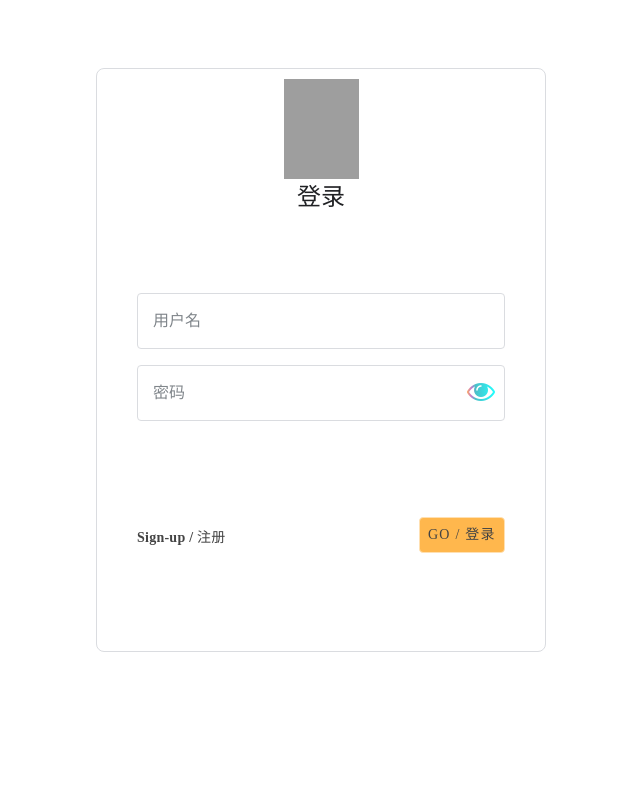
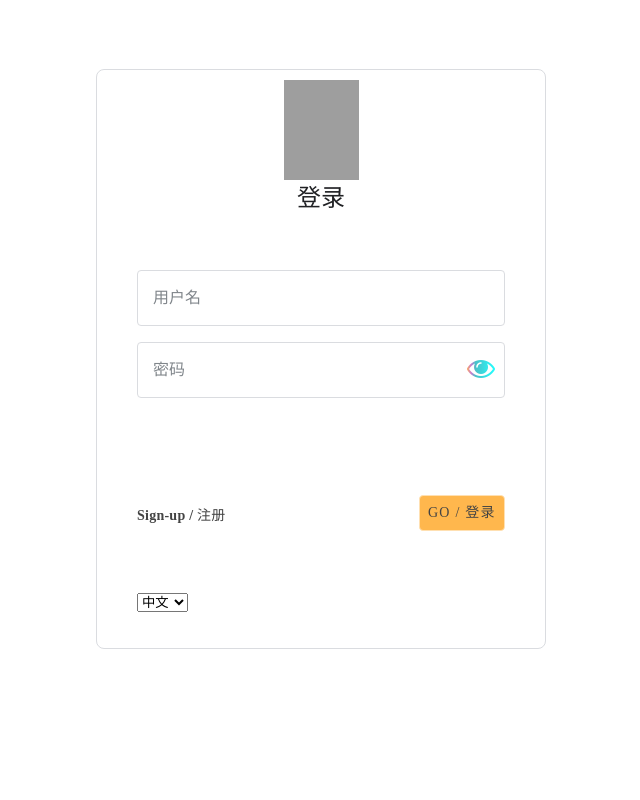
Before and after one commit to yi-ye-zhi-qiu/yeqius_website, a PHP site: page /rootfolder/ in a window 1280 px wide. Shown: the whole page, without its empty margins (319-959 px from the left). Run offline with PHP 8.4, Linux system fonts and the light colour scheme; some libraries are stand-ins or nearby versions; grey boxes are pictures that could not be loaded.

Commit message:
Update index.php

```diff
--- a/index.php
+++ b/index.php
@@ -9,16 +9,15 @@
     <meta name="description" content="Ye Qiu Liam Nathan Isaacs">
     <meta name=viewport content="width=device-width, initial-scale=1">
     <title>Login to 秋</title>
-    <link rel="stylesheet" href="style.css">
+    <link rel="stylesheet" href="css/style.css">
     <link rel="stylesheet" href="https://maxcdn.bootstrapcdn.com/font-awesome/4.4.0/css/font-awesome.min.css">
  </head>
 
 <body>
-<script id="a1" src="js/onload.js"></script>
-<script src="https://ajax.googleapis.com/ajax/libs/jquery/2.1.3/jquery.min.js"></script>
-<script src="jquery.js"></script>
  <div class="xx">
+
    <div class="xy">
+
       <div class="vcmvz" aria-hidden="true">
         <div class="ghgtu" role="progressbar">
           <div class="kiasd"></div>
@@ -32,19 +31,21 @@
         </div>
       </div>
       <div class="xx1">
+
         <div class="xxx2">
+
           <div class="ab">
             <img src="img/logo.png" alt="logo" class="logo">
           </div>
           <div class="xy1">
-            <h1>登录</h1>
-            <div class="xy2 vmnlimit" id="xy2">欢迎</div>
+            <h1 data-mlr-text class="中文" id='add_block_here'>登录</h1>
+            <div class="xy2 vmnlimit" id="xy2"></div>
               <div class="xxx2">
                 <div class="xxx3">
                   <div class="xxx4">
                     <?php
-                        if (!isset($_SESSION['id'])) {
-                            echo '<form action="includes/login.inc.php" method="post" id="login-form">
+                    if (!isset($_SESSION['id'])) { ?>
+                            <form action="includes/login.inc.php" method="post" id="login-form">
                                     <section class="yy1">
                                       <header class="yy2" aria-hidden="true"></header>
                                       <div class="xx2">
@@ -53,8 +54,8 @@
                                             <div class="xx5">
                                               <div class="xx6">
                                                 <div class="xx6v1">
-                                                  <input type="text" name="mailuid" aria-label="用户名" autocapitalize="none" id="casv" class="xx7" spellcheck="false" tabindex="0" initial-dir="ltr" dir="ltr">
-                                                  <div id="xx8" class="xx8" aria-hidden="true">用户名</div>
+                                                  <input type="text" name="mailuid" aria-label="用户名" autocapitalize="none" id="loginbox" class="xx7" spellcheck="false" tabindex="0" initial-dir="ltr" dir="ltr">
+                                                  <div id="xx8" class="xx8 中文" aria-hidden="true" data-mlr-text>用户名</div>
                                                 </div>
                                                 <div id="xx11" class="xx11 xxxx11" ></div>
                                               </div>
@@ -66,9 +67,9 @@
                                            <div class="xx5">
                                             <div class="xx6">
                                               <div class="xx6v1">
-                                                <input type="password" name="pwd" id="pass" spellcheck="false" tabindex="0" aria-label="密码" dir="ltr" autocapitalize="off" class="xx7">
+                                                <input type="password" name="pwd" id="passwordbox" spellcheck="false" tabindex="0" aria-label="密码" dir="ltr" autocapitalize="off" class="xx7">
                                                 <span id="togglePassword" class="fa fa-eye fa-2x"></span>
-                                                <div id="xx8v2" class="xx8" aria-hidden="true">密码</div>
+                                                <div id="xx8v2" class="xx8 中文" aria-hidden="true" data-mlr-text>密码</div>
                                               </div>
                                               <div class="xx11 xxxx11" id="qwe" >
                                               </div>
@@ -104,34 +105,23 @@
                                     </section>
                                   </form>
                             </div>
+                            <select id="lang-chooser"></select>
                           </div>
                         </div>
                       </div>
                     </div>
-                    <footer class="RwBngc">
-                      <div class="u7land">
-                        <div class="TkU0Xc" role="listbox" aria-expanded="false" id="lang-chooser"
-                          <div class="zz1v3" role="presentation">
-                            <div class="zz1v4" aria-selected="true" tabindex="0" role="option">
-                              <div class="zz1v5" style="top: 6.80896px; left: 77.2118px; width: 88px; height: 88px;"></div>
-                              <span class="zz1v6">&#8234;简体中文&#8234;</div>
-                            </div>
-                          </div>
-                        </div>
-                      </div>
-                    </footer>
                   </div>
                 </div>
               </div>
             </div>
           </div>
-
      </div>
     </div>
   <div class="qq" aria-hidden="true"></div>
   </div>
-</body>';}
-else if (isset($_SESSION['id'])) {
+</body>
+<?php
+} else if (isset($_SESSION['id'])) {
  echo '
     <form action="includes/logout.inc.php" method="post">
         <button type="submit" name="logout-submit">退出</button>
@@ -149,46 +139,9 @@
   }
 }
 ?>
-<?php
-  if (isset($_GET["error"])){
-    if ($_GET["error"] == "emptyuidpass"){ ?>
-      <script type="text/javascript">
-        const input = document.querySelector(".xx7");
-        input.focus();
-        input.classList.add("shake");
-        const xzx = document.querySelector("#casv");
-        xzx.classList.add("xxAddBorder");
-        const xyz = document.querySelector("#xx11")
-        xyz.classList.remove("xxxx11");
-      </script>
-<?php  }
-  if ($_GET["error"] == "emptypass"){
-    $un = $_GET["un"];
-?>
-    <script type="text/javascript">
-      const input = document.getElementById("pass");
-      input.focus();
-      input.classList.add("shake");
-      const xt = document.querySelector("#qwe");
-      xt.classList.add("xxAddBorder");
-      xt.classList.remove("xxxx11");
-      const AT = document.querySelector(".xx8").classList.add("xxMoveText");
-      document.querySelector(".xx7").value = '<?php echo $un; ?>';
-    </script>
-<?php }
-  if ($_GET["error"] == "wronguidpwd"){
-?>
-  <script type="text/javascript">
-    const input = document.querySelector(".xx7");
-    input.focus();
-    input.classList.add("shake");
-    const xzx = document.querySelector("#casv");
-    xzx.classList.add("xxAddBorder");
-    const xyz = document.querySelector("#xx11")
-    xyz.classList.remove("xxxx11");
-    document.querySelector(".tyu123").innerHTML="<a id=rp href=reset-password.php>Forgot password? 重置密码</a>"
-  </script>
-<?php
-} }
-?>
+<script src="js/url_error_handler.js"></script>
+<script src="js/toggle_password.js"></script>
+<script src="js/lang_chooser.js"></script>
+<script src="https://ajax.googleapis.com/ajax/libs/jquery/2.1.3/jquery.min.js"></script>
+<script src="js/toggle_fields_jquery.js"></script>
 </html>
```
